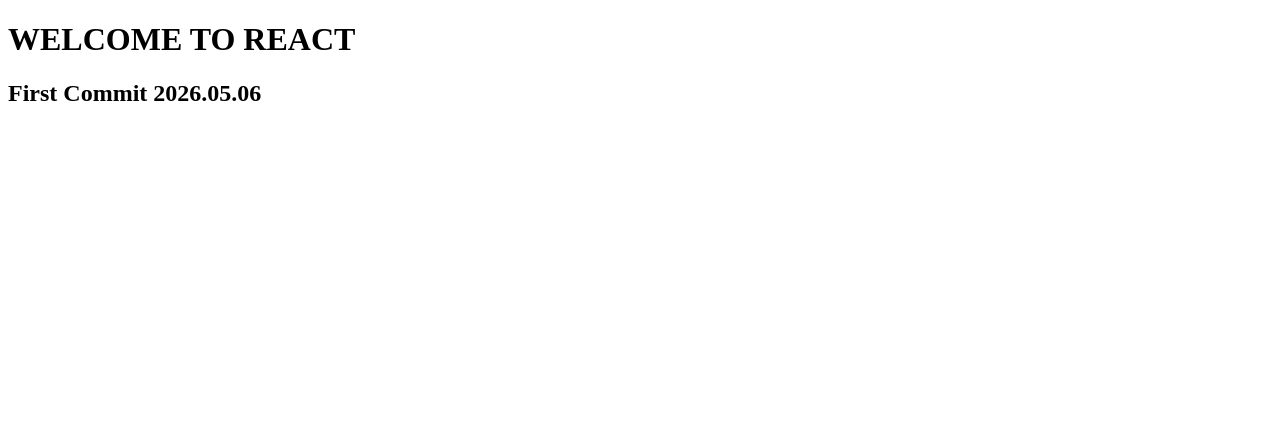
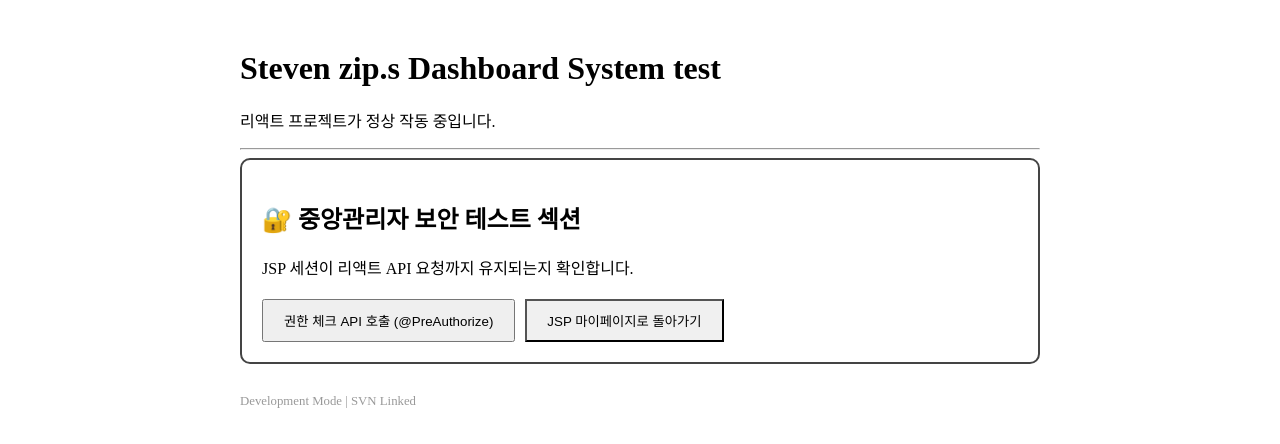
Before and after one commit to osa200279/STEVEN_ZIPS, a React (Vite) app in the folder STEVEN_REACT/: page / in a window 1280 px wide. Shown: the top 444 px of the page. Built offline with nearby package versions, Linux system fonts and the light colour scheme.

Commit message:
[FE] 2026.05.06 이용로 권한 테스트 페이지

```diff
--- a/STEVEN_REACT/src/App.jsx
+++ b/STEVEN_REACT/src/App.jsx
@@ -1,11 +1,20 @@
+import SecurityTestPage from "./SecurityTestPage"
 
 function App() {
 
   return (
-    <>
-    <h1>WELCOME TO REACT</h1>
-    <h2>First Commit 2026.05.06</h2>
-    </>
+    <div style={{ maxWidth: '800px', margin: '50px auto' }}>
+      <h1>Steven zip.s Dashboard System test</h1>
+      <p>리액트 프로젝트가 정상 작동 중입니다.</p>
+      <hr />
+
+      {/* 분리한 테스트 페이지 삽입 */}
+      <SecurityTestPage />
+
+      <footer style={{ marginTop: '30px', fontSize: '0.8em', color: '#999' }}>
+        Development Mode | SVN Linked
+      </footer>
+    </div>
   )
 }
 
--- /dev/null
+++ b/STEVEN_REACT/src/SecurityTestPage.jsx
@@ -0,0 +1,37 @@
+import axios from 'axios';
+
+const SecurityTestPage = () => {
+  const checkAuth = async () => {
+    try {
+      // 8080 포트의 백엔드 API 호출 (이전 답변에서 만든 컨트롤러 경로)
+      const res = await axios.get('http://localhost:8080/react/test', {
+        withCredentials: true
+      });
+      alert(`성공: ${res.data}`);
+    } catch (err) {
+      alert(`실패: ${err.response?.status || '연결 오류'}`);
+    }
+  };
+
+  return (
+    <div style={{ border: '2px solid #444', padding: '20px', borderRadius: '10px' }}>
+      <h2>🔐 중앙관리자 보안 테스트 섹션</h2>
+      <p>JSP 세션이 리액트 API 요청까지 유지되는지 확인합니다.</p>
+
+      <div style={{ display: 'flex', gap: '10px', marginTop: '20px' }}>
+        <button onClick={checkAuth} style={{ padding: '10px 20px', cursor: 'pointer' }}>
+          권한 체크 API 호출 (@PreAuthorize)
+        </button>
+
+        <button
+          onClick={() => window.location.href = 'http://localhost:8080/member/myPage.do'}
+          style={{ padding: '10px 20px', backgroundColor: '#f0f0f0' }}
+        >
+          JSP 마이페이지로 돌아가기
+        </button>
+      </div>
+    </div>
+  );
+};
+
+export default SecurityTestPage;
```
